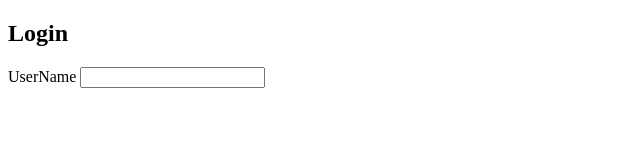
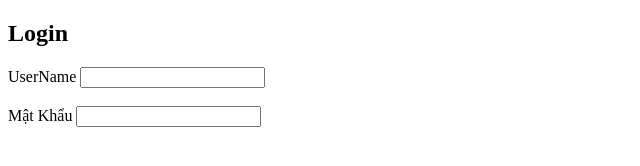
Before and after one commit to quyetchien2004/login-project1, a website: page public/index.html in a window 1280 px wide. Shown: the whole page, without its empty margins (0-640 px from the left). Drawn offline with Linux system fonts and the light colour scheme.

Commit message:
A - thêm label mật khẩu và textbox

```diff
--- a/public/index.html
+++ b/public/index.html
@@ -10,5 +10,7 @@
     <label>UserName</label>
     <input type="text" id="txtUserName" /><br><br>
 
+    <label>Mật Khẩu</label>
+    <input type="password" id="txtmatkhau" /><br><br>
 </body>
 </html>
```
